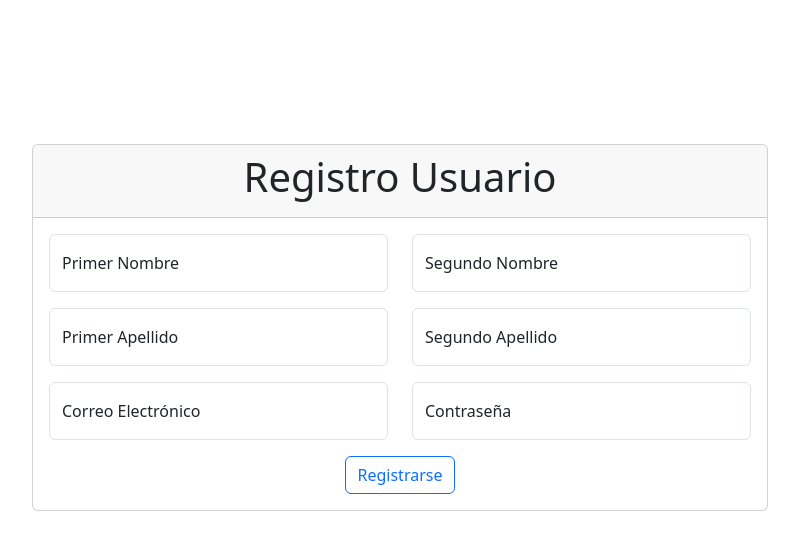
After one commit to juanmdh/-sistema_docentes, a PHP site: page /view/register/registro.php in a window 1280 px wide. The commit adds this page. Shown: the top 550 px of the page, without its empty margins (240-1039 px from the left). Run offline with PHP 8.4, Linux system fonts and the light colour scheme.

Commit message:
Se añadio el registro

```diff
--- a/index.php
+++ b/index.php
@@ -7,12 +7,12 @@
     <link rel="stylesheet" href="https://cdn.jsdelivr.net/npm/bootstrap@5.3.0-alpha1/dist/css/bootstrap.min.css">
     <link rel="icon" type="image/png" href="assets/img/icono.png">
     <link rel="stylesheet" href="assets/css/login.css">
-    <title>Document</title>
+    <title>Login</title>
 </head>
 <body>
 
     <div class="container justify-content-center mt-5 col-12">
-        <div class="row justify-content-center">
+        <div class="row justify-content-center ">
             <div class="col-lg-6 col-md-6">
                 <div class="card">
                     <div class="card-header text-center">
--- /dev/null
+++ b/view/register/registro.php
@@ -0,0 +1,78 @@
+<!DOCTYPE html>
+<html lang="es">
+<head>
+    <meta charset="UTF-8">
+    <meta http-equiv="X-UA-Compatible" content="IE=edge">
+    <meta name="viewport" content="width=device-width, initial-scale=1.0">
+    <link rel="stylesheet" href="https://cdn.jsdelivr.net/npm/bootstrap@5.3.0-alpha1/dist/css/bootstrap.min.css">
+    <link rel="icon" type="image/png" href="../../assets/img/icono.png">
+    <link rel="stylesheet" href="../../assets/css/login.css">
+    <title>Registro</title>
+</head>
+<body>
+
+    <div class="container justify-content-center mt-5 col-12">
+        <div class="row justify-content-center ">
+            <div class="col-lg-8 col-md-6 mt-5">
+                <div class="card mt-5">
+                    <div class="card-header text-center">
+                        <h1>Registro Usuario</h1>
+                    </div>
+                    <div class="card-body justify-content-center">
+                        <form action="../../controller/registro-usario.php" method="POST" class="needs-validation" novalidate>
+                            <div class="row justify-content-center">
+                                <div class="col-md-6 col-lg-6">
+                                    <div class="form-floating mb-3">
+                                        <input type="text" name="primerNombre" class="form-control" id="floatingInput" placeholder="name@example.com" required>
+                                        <label for="floatingInput">Primer Nombre</label>
+                                    </div>
+                                </div>
+                                <div class="col-md-6 col-lg-6">
+                                    <div class="form-floating mb-3">
+                                        <input type="text" name="segundoNombre" class="form-control" id="floatingInput" placeholder="name@example.com" required>
+                                        <label for="floatingInput">Segundo Nombre</label>
+                                    </div>
+                                </div>
+                                <div class="col-md-6 col-lg-6">
+                                    <div class="form-floating mb-3">
+                                        <input type="text" name="primerApellido" class="form-control" id="floatingInput" placeholder="name@example.com" required>
+                                        <label for="floatingInput">Primer Apellido</label>
+                                    </div>
+                                </div>
+                                <div class="col-md-6 col-lg-6">
+                                    <div class="form-floating mb-3">
+                                        <input type="text" name="segundoApellido" class="form-control" id="floatingInput" placeholder="name@example.com" required>
+                                        <label for="floatingInput">Segundo Apellido</label>
+                                    </div>
+                                </div>
+                                <div class="col-md-6 col-lg-6">
+                                    <div class="form-floating mb-3">
+                                        <input type="email" name="email" class="form-control" id="floatingInput" placeholder="name@example.com" required>
+                                        <label for="floatingInput">Correo Electrónico</label>
+                                    </div>
+                                </div>
+                                <div class="col-md-6 col-lg-6">
+                                    <div class="form-floating mb-3">
+                                        <input type="password" name="contrasena" class="form-control" id="floatingInput" placeholder="name@example.com" required>
+                                        <label for="floatingInput">Contraseña</label>
+                                    </div>
+                                </div>
+                                <div class="row justify-content-center">
+                                    <div class="col-md-6" align="center">
+                                        <button type="submit" class="btn btn-outline-primary">Registrarse</button>
+                                    </div>
+                                </div>
+
+                            </div>
+                        </form>
+
+                    </div>
+                </div>
+            </div>
+        </div>
+    </div>
+
+    <script src="https://cdn.jsdelivr.net/npm/bootstrap@5.3.0-alpha1/dist/js/bootstrap.bundle.min.js"></script>
+    <script src="../../assets/js/validacion.js"></script>
+</body>
+</html>
```
Also changed, not shown: controller/login.php (added, +18 -0 lines), controller/registro-usario.php (added, +18 -0 lines).
